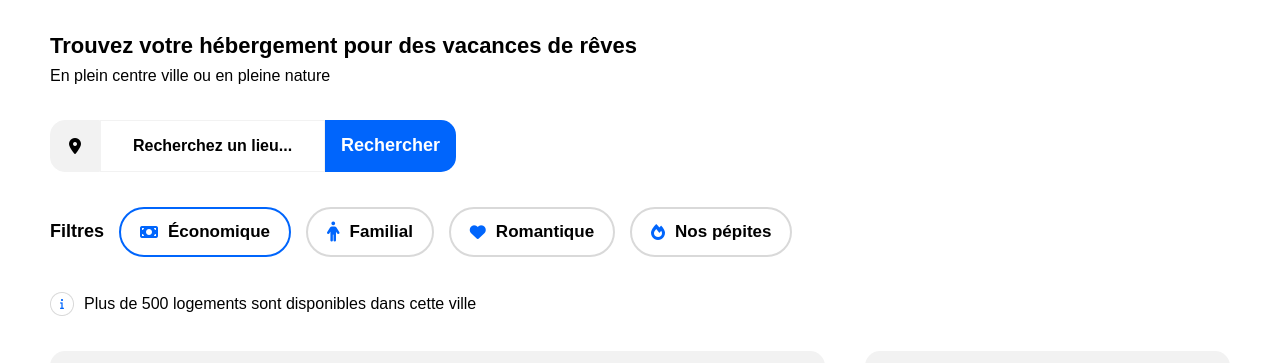
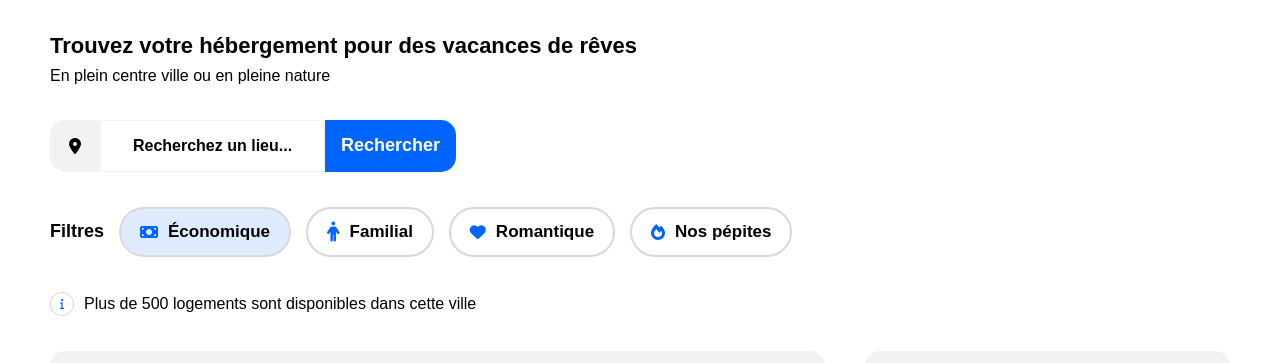
Before and after one commit to CarreGaetan/Homepage-agence-voyage---HTML-CSS, a plain HTML site: page index.html in a window 1280 px wide. In both pictures the pointer is over the element "Économique". Shown: the part 101-464 px from the top of the page. Drawn offline with Linux system fonts and the light colour scheme.

Commit message:
Modification du hover sur les éléments filtres

```diff
--- a/style.css
+++ b/style.css
@@ -224,7 +224,8 @@ body {
 
 /* Style du hover sur les éléments filtre */
 .filter-container div:hover {
-    border: #0065FC solid 2px;
+    border: #D9D9D9 solid 2px;
+    background-color: #DEEBFF;
 }
 
 /* Style du texte de chaque éléments filtre */
```
